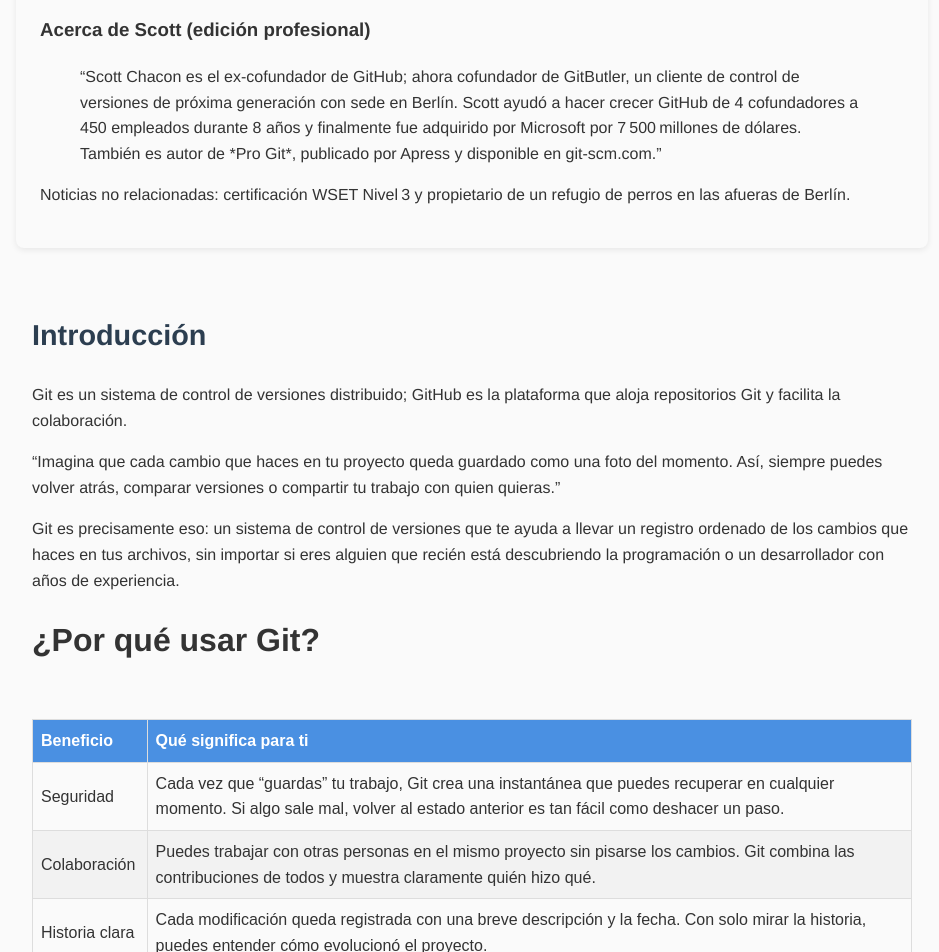
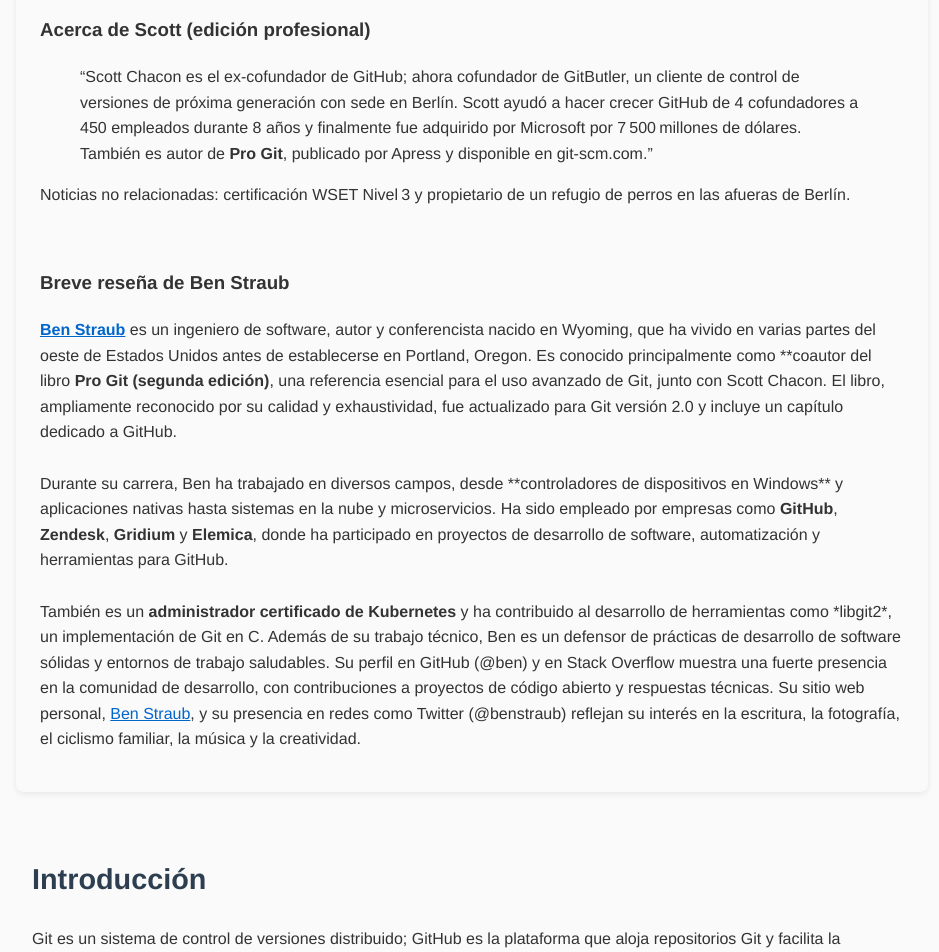
Before and after one commit to taguivalle/GIT_Tutorial, a website: page src/index.html in a window 1280 px wide. Shown: the part 641-1593 px from the top of the page, without its empty margins (168-1107 px from the left). Drawn offline with nearby package versions, Linux system fonts and the light colour scheme; files whose address does not match are found by name.

Commit message:
Hice una pequeña biografía de Ben Straub

```diff
--- a/src/index.html
+++ b/src/index.html
@@ -149,12 +149,33 @@
                 a
                 450 empleados durante 8 años y finalmente fue adquirido por Microsoft por 7 500 millones de dólares.
                 También
-                es autor de *Pro Git*, publicado por Apress y disponible en git‑scm.com.”
+                es autor de <strong>Pro Git</strong>, publicado por Apress y disponible en git‑scm.com.”
             </blockquote>
 
             <p>Noticias no relacionadas: certificación WSET Nivel 3 y propietario de un refugio de perros en las afueras
                 de
-                Berlín.</p>
+                Berlín.</p> <br>
+            <h3>Breve reseña de <strong>Ben Straub</strong></h3>
+            <p><a href="http://ben.straub.cc/" target="_blank" rel="noopener noreferrer"><strong>Ben Straub</strong></a>
+                es un ingeniero de software, autor y conferencista nacido en Wyoming, que ha vivido en varias partes del
+                oeste de Estados Unidos antes de establecerse en Portland, Oregon. Es conocido principalmente como
+                **coautor del libro <strong>Pro Git (segunda edición)</strong>, una referencia esencial para el uso
+                avanzado de Git, junto con Scott Chacon. El libro, ampliamente reconocido por su calidad y
+                exhaustividad, fue actualizado para Git versión 2.0 y incluye un capítulo dedicado a GitHub. <br> <br>
+                Durante su carrera, Ben ha trabajado en diversos campos, desde **controladores de dispositivos en
+                Windows** y aplicaciones nativas hasta sistemas en la nube y microservicios. Ha sido empleado por
+                empresas como <strong>GitHub</strong>, <strong>Zendesk</strong>, <strong>Gridium</strong> y
+                <strong>Elemica</strong>, donde ha participado en proyectos de desarrollo de software,
+                automatización y herramientas para GitHub. <br><br>
+                También es un <strong>administrador certificado de Kubernetes</strong> y ha contribuido al desarrollo
+                de herramientas como *libgit2*, un implementación de Git en C. Además de su trabajo técnico, Ben es
+                un defensor de prácticas de desarrollo de software sólidas y entornos de trabajo saludables.
+                Su perfil en GitHub (@ben) y en Stack Overflow muestra una fuerte presencia en la comunidad
+                de desarrollo, con contribuciones a proyectos de código abierto y respuestas técnicas. Su sitio web
+                personal, <a href="http://ben.straub.cc" target="_blank" rel="noopener noreferrer">Ben Straub</a>, y su
+                presencia en redes como Twitter (@benstraub) reflejan su interés en la escritura, la fotografía,
+                el ciclismo familiar, la música y la creatividad.
+            </p>
         </section>
 
         <main class="container">
```
